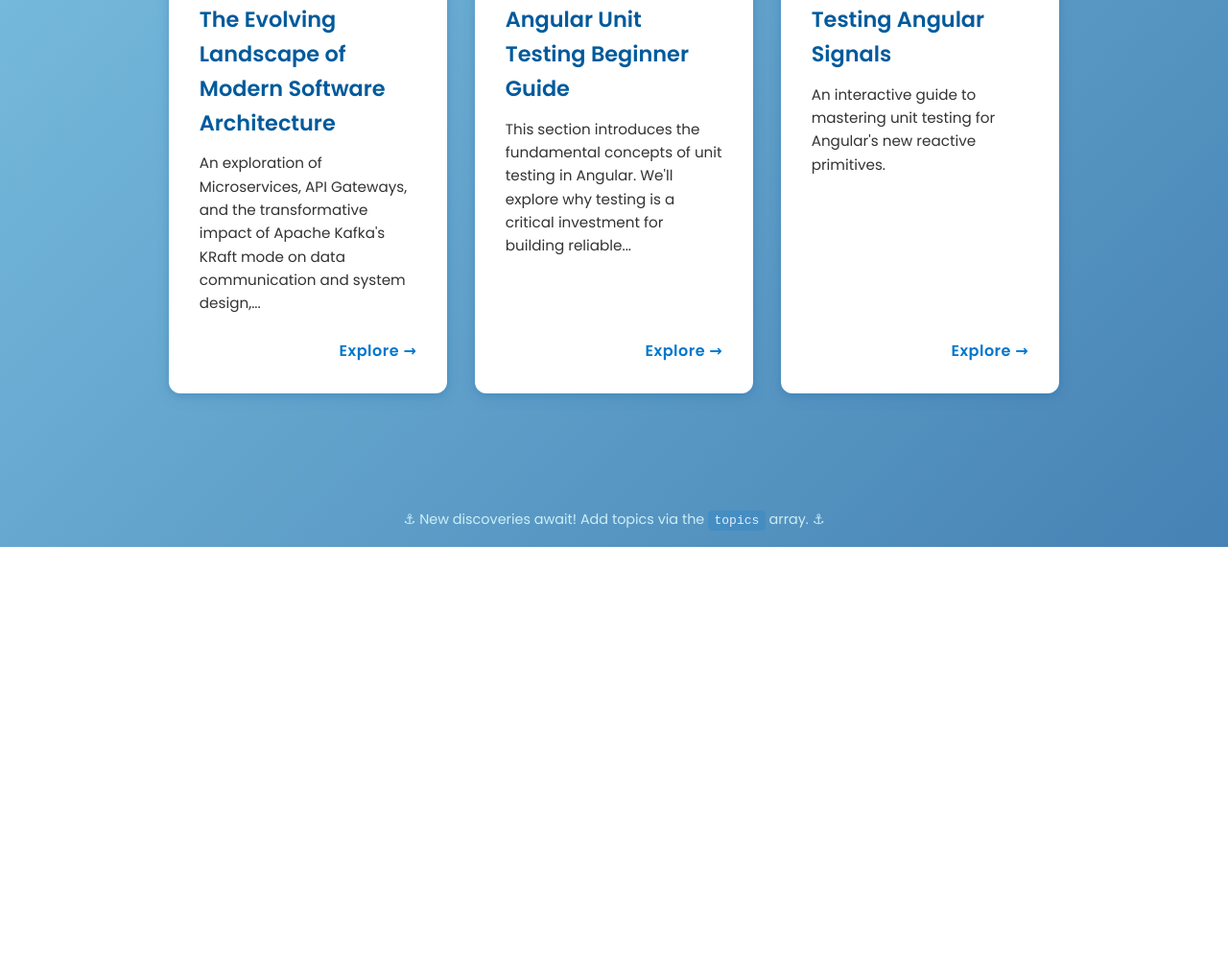
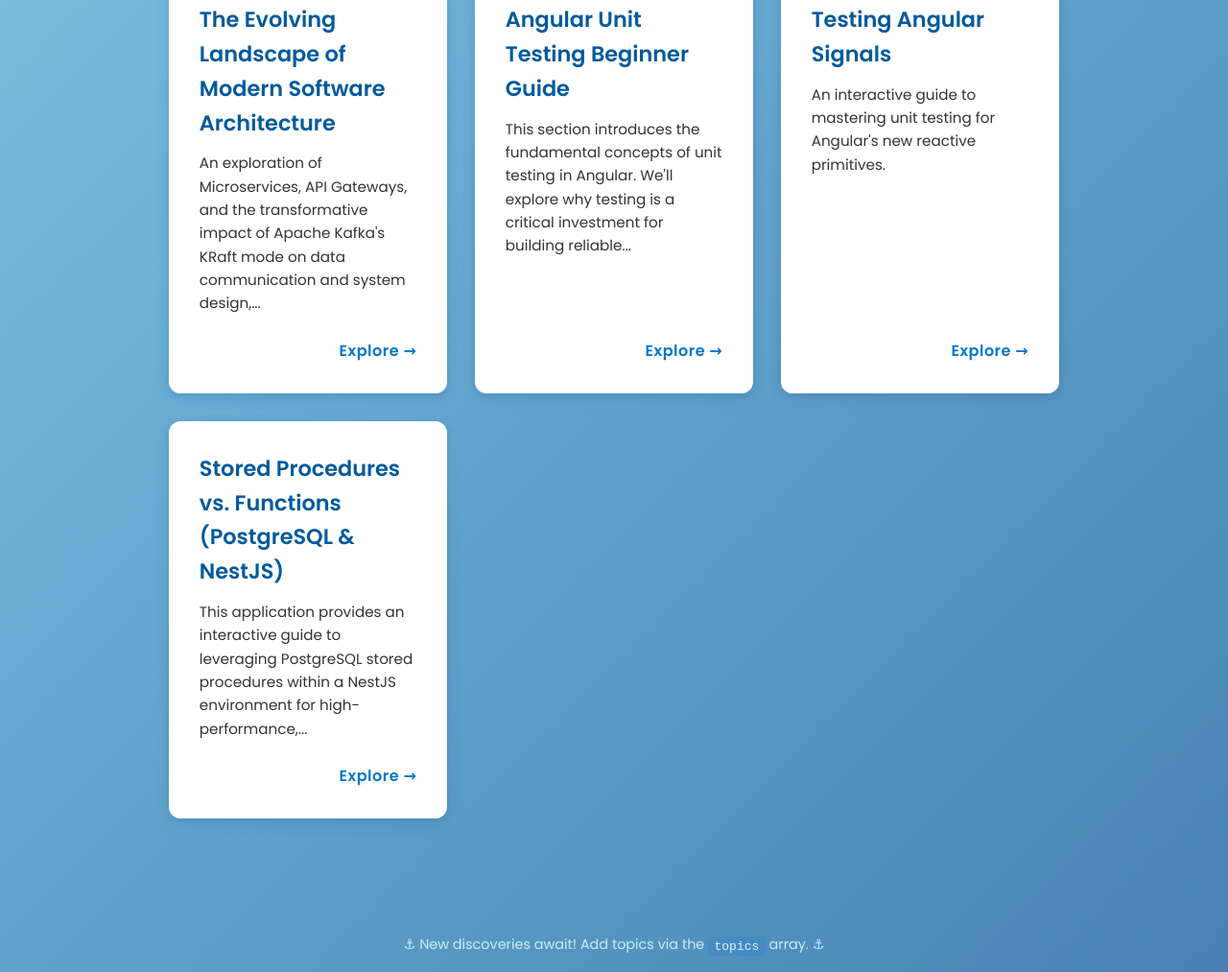
Before and after one commit to Chhayhong/software-engineering, a plain HTML site: page index.html in a window 1280 px wide. Shown: the part 724-1737 px from the top of the page at 96% size. Before the commit the page ends 1294 px from the top, so only its background shows below. Drawn offline with Linux system fonts and the light colour scheme.

Commit message:
Update index.html

```diff
--- a/index.html
+++ b/index.html
@@ -253,6 +253,11 @@
             description: "An interactive guide to mastering unit testing for Angular's new reactive primitives.",
             href: "https://chhayhong.github.io/software-engineering/Testing Angular Signals.html"
           },
+          {
+            title: "Stored Procedures vs. Functions (PostgreSQL & NestJS)",
+            description: "This application provides an interactive guide to leveraging PostgreSQL stored procedures within a NestJS environment for high-performance, synchronized data applications. The goal is to distill the key findings of the source report into an easily digestible format. You'll find analysis on performance tuning, robust concurrency control, deadlock avoidance, and comparisons with alternative data synchronization patterns.",
+            href: "https://chhayhong.github.io/software-engineering/PostgreSQL%20&%20NestJS%20Store%20Procedure.html"
+          },
 
         ];
 
```
